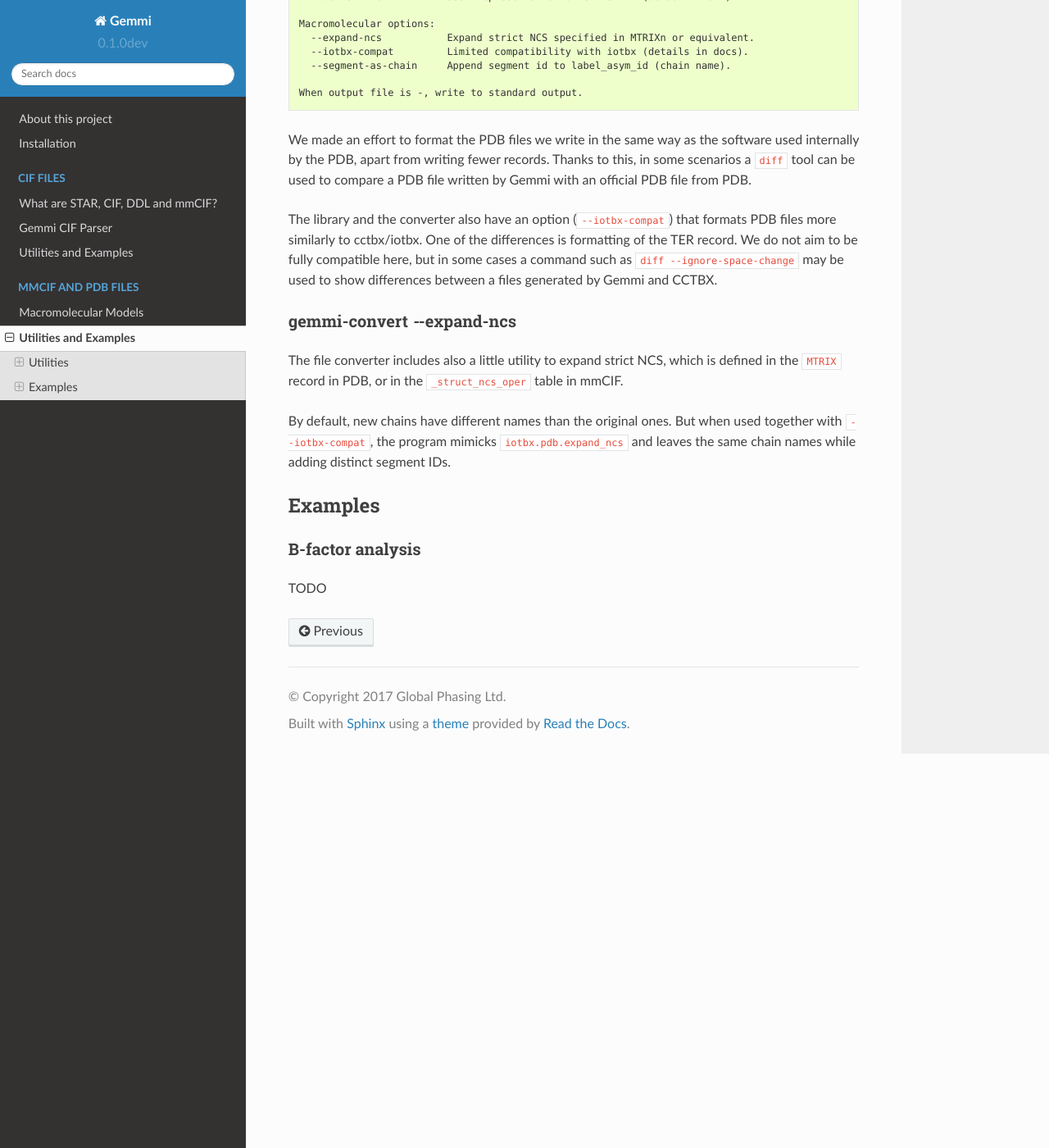
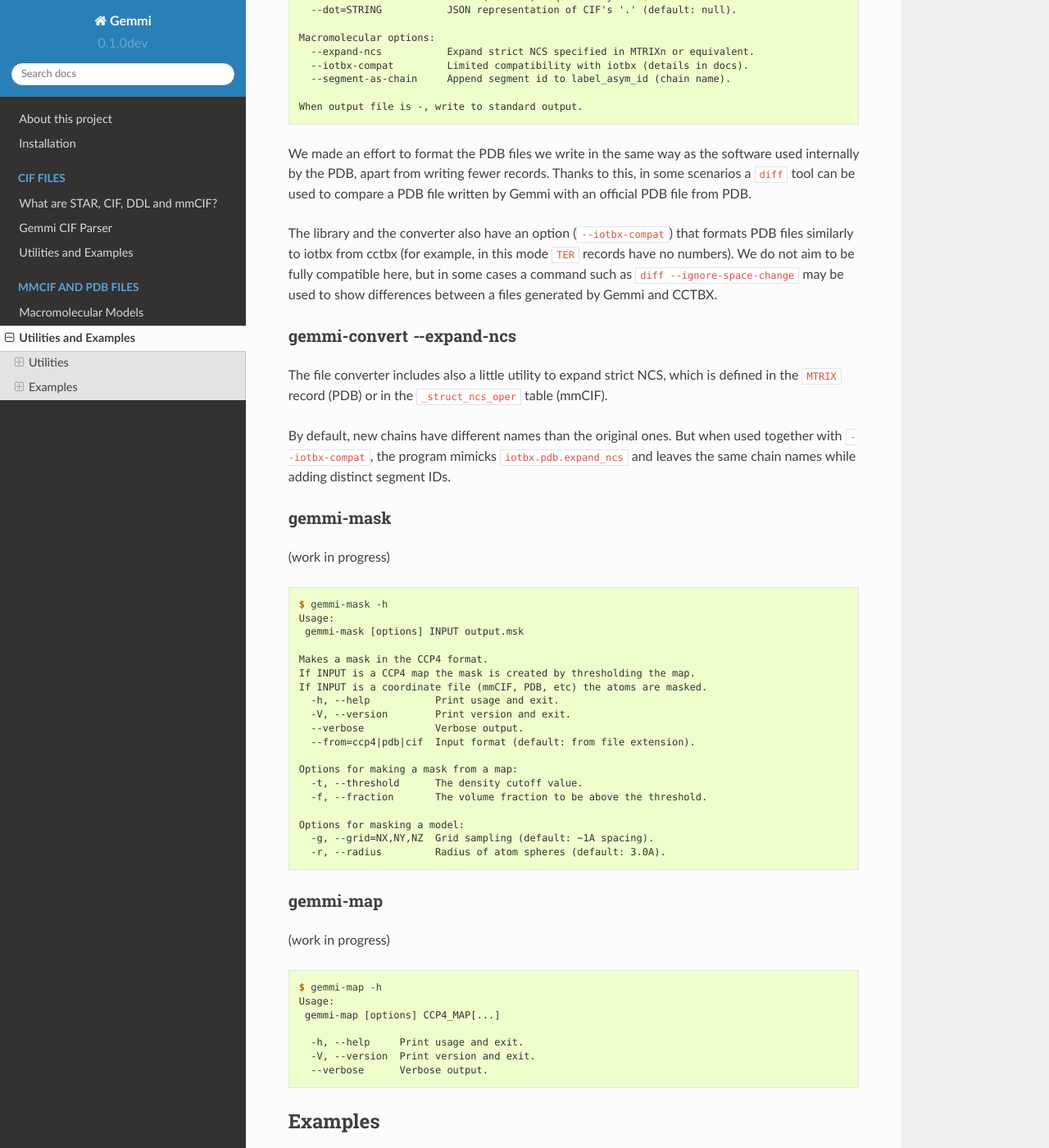
Before and after one commit to project-gemmi/gemmi, a Sphinx documentation site: the page built from docs/mol-utils.rst, in a window 1280 px wide and 1400 px high, scrolled down 644 px. Shown: the whole window at 82% size. Built offline with Sphinx 7.4.7 and the Read the Docs theme 2.0.0, drawn with Linux system fonts in a browser that asks for light colours; some of the changed text lies outside the part shown.

Commit message:
improving utilities

```diff
--- a/docs/convert-help.txt
+++ b/docs/convert-help.txt
@@ -2,14 +2,15 @@
 Usage:
  gemmi-convert [options] INPUT_FILE OUTPUT_FILE
 
-with possible conversions: cif->json and cif<->pdb.
+with possible conversions CIF-JSON, and mmCIF-PDB-mmJSON.
+FORMAT can be specified as one of: cif, json, pdb.
 
 General options:
   -h, --help             Print usage and exit.
   -V, --version          Print version and exit.
   --verbose              Verbose output.
-  --from=pdb|cif         Input format (default: from the file extension).
-  --to=json|pdb          Output format (default: from the file extension).
+  --from=FORMAT          Input format (default: from the file extension).
+  --to=FORMAT            Output format (default: from the file extension).
 
 CIF output options:
   -c, --comcifs          Conform to the COMCIFS CIF-JSON standard draft.
--- /dev/null
+++ b/docs/map-help.txt
@@ -0,0 +1,7 @@
+$ gemmi-map -h
+Usage:
+ gemmi-map [options] CCP4_MAP[...]
+
+  -h, --help     Print usage and exit.
+  -V, --version  Print version and exit.
+  --verbose      Verbose output.
--- /dev/null
+++ b/docs/mask-help.txt
@@ -0,0 +1,19 @@
+$ gemmi-mask -h
+Usage:
+ gemmi-mask [options] INPUT output.msk
+
+Makes a mask in the CCP4 format.
+If INPUT is a CCP4 map the mask is created by thresholding the map.
+If INPUT is a coordinate file (mmCIF, PDB, etc) the atoms are masked.
+  -h, --help           Print usage and exit.
+  -V, --version        Print version and exit.
+  --verbose            Verbose output.
+  --from=ccp4|pdb|cif  Input format (default: from file extension).
+
+Options for making a mask from a map:
+  -t, --threshold      The density cutoff value.
+  -f, --fraction       The volume fraction to be above the threshold.
+
+Options for masking a model:
+  -g, --grid=NX,NY,NZ  Grid sampling (default: ~1A spacing).
+  -r, --radius         Radius of atom spheres (default: 3.0A).
--- a/docs/mol-utils.rst
+++ b/docs/mol-utils.rst
@@ -5,8 +5,8 @@
 Utilities
 =========
 
-gemmi-convert (cif <-> pdb)
----------------------------
+gemmi-convert (mmCIF-PDB-mmJSON)
+--------------------------------
 
 .. literalinclude:: convert-help.txt
    :language: console
@@ -17,8 +17,8 @@
 a PDB file written by Gemmi with an official PDB file from PDB.
 
 The library and the converter also have an option (``--iotbx-compat``)
-that formats PDB files more similarly to cctbx/iotbx.
-One of the differences is formatting of the TER record.
+that formats PDB files similarly to iotbx from cctbx (for example,
+in this mode ``TER`` records have no numbers).
 We do not aim to be fully compatible here, but in some cases
 a command such as ``diff --ignore-space-change`` may be used to show
 differences between a files generated by Gemmi and CCTBX.
@@ -28,13 +28,29 @@
 ----------------------------
 
 The file converter includes also a little utility to expand strict NCS,
-which is defined in the ``MTRIX`` record in PDB, or in the ``_struct_ncs_oper``
-table in mmCIF.
+which is defined in the ``MTRIX`` record (PDB) or in the ``_struct_ncs_oper``
+table (mmCIF).
 
 By default, new chains have different names than the original ones.
 But when used together with ``--iotbx-compat``,
 the program mimicks ``iotbx.pdb.expand_ncs`` and leaves the same chain names
 while adding distinct segment IDs.
+
+gemmi-mask
+----------
+
+(work in progress)
+
+.. literalinclude:: mask-help.txt
+   :language: console
+
+gemmi-map
+---------
+
+(work in progress)
+
+.. literalinclude:: map-help.txt
+   :language: console
 
 Examples
 ========
```
Also changed, not shown: 6 other files.
